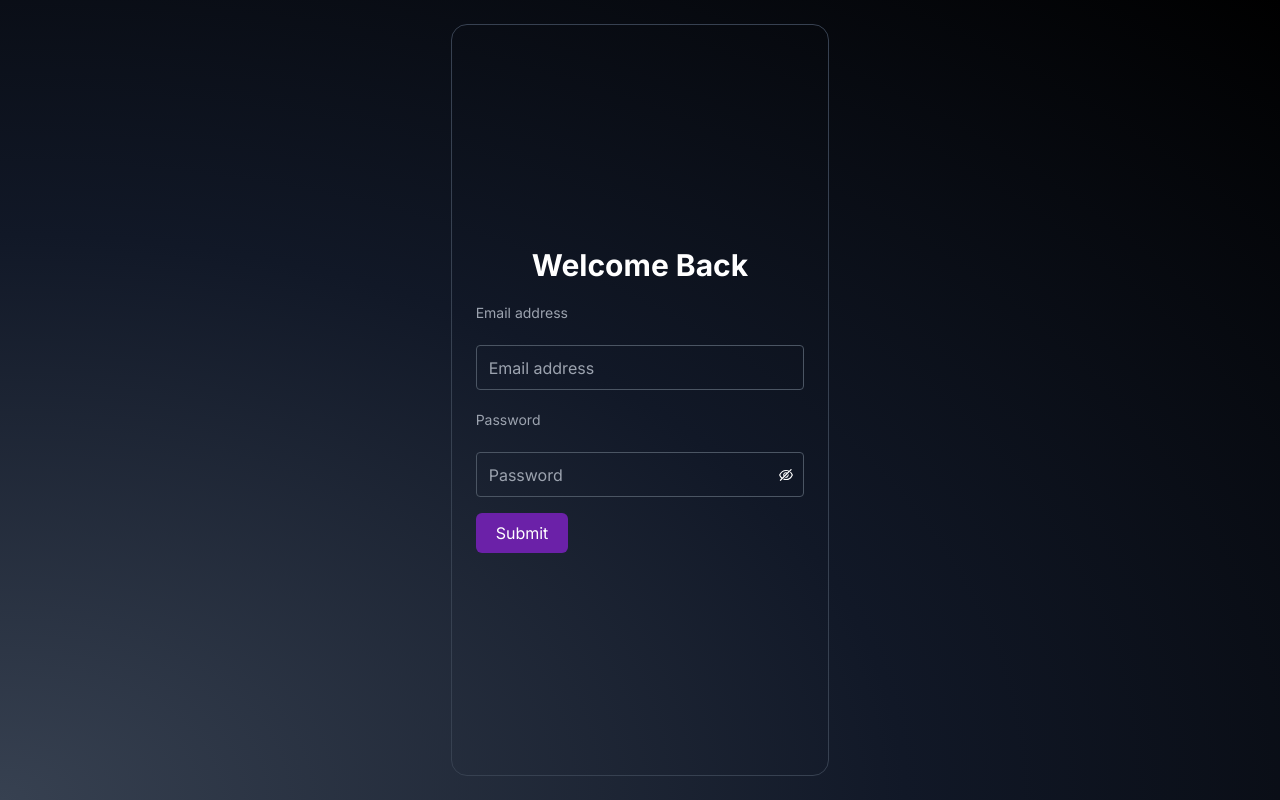
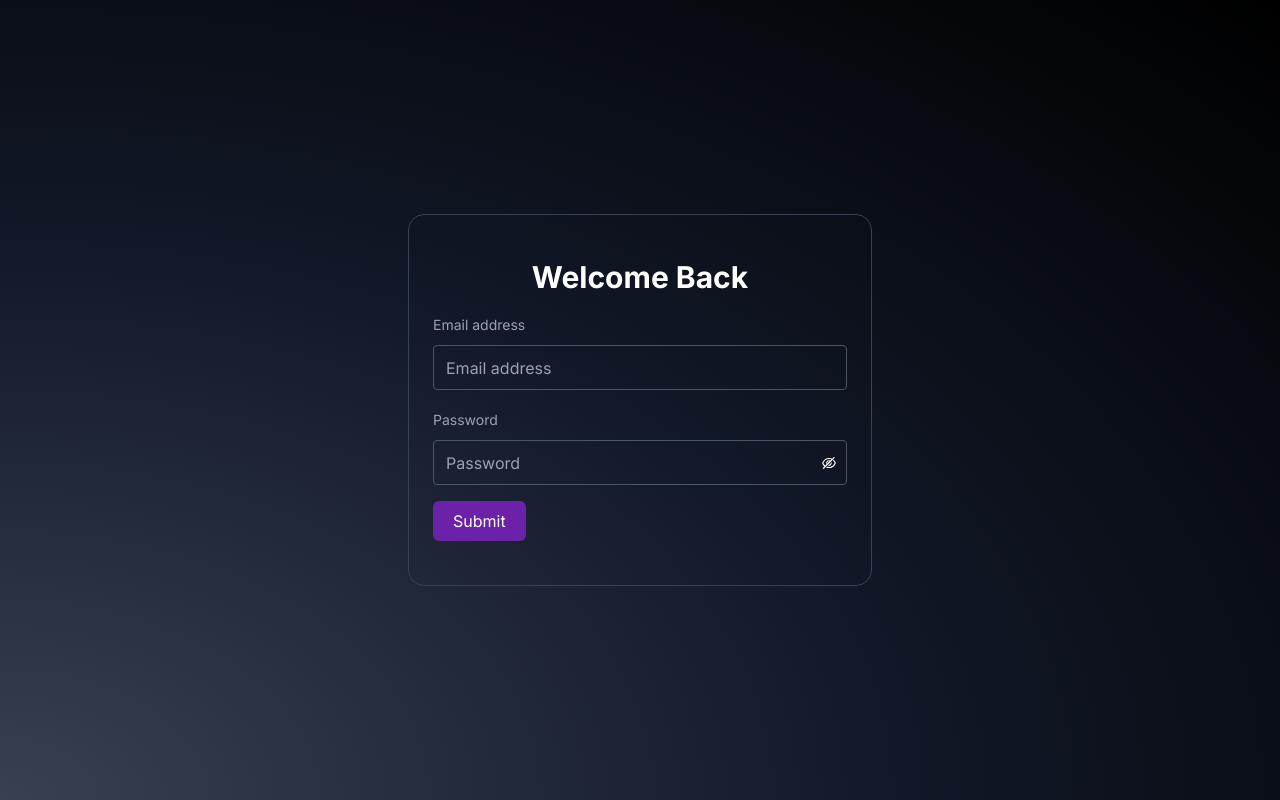
Before and after one commit to donnysppl/shopspplekart, a Next.js app: page / in a window 1280 px wide. Built offline with nearby package versions, Linux system fonts and the light colour scheme.

Commit message:
change woocommerce api codes

```diff
--- a/src/app/customer/tracking/page.tsx
+++ b/src/app/customer/tracking/page.tsx
@@ -37,7 +37,7 @@ export default function CustomerTracking() {
             body: JSON.stringify(custTrackInp)
         }).then(res => res.json())
             .then(res => {
-                console.log(res);
+                // console.log(res);
                 if (res.status === 200) {
                     const shipmentKey = Object.keys(res.responseData)[0];
                     const shipment = res.responseData[shipmentKey];
--- a/src/app/dashboard/page.jsx
+++ b/src/app/dashboard/page.jsx
@@ -8,8 +8,8 @@ import Link from 'next/link';
 
 const WooCommerce = new WooCommerceRestApi({
     url: "https://shopsppl.in",
-    consumerKey: "ck_362c79346df5045a8354633e29ca4433364baa75",
-    consumerSecret: "cs_7efa0e005bd7816f0f80708a2aad8c4aaddfde46",
+    consumerKey: "ck_2c787e464058ab73b1dc9620ee682c8684692b2f",
+    consumerSecret: "cs_a454b91f6a0a34069386868f5ee1919ea48b5529",
     version: "wc/v3"
 });
 
--- a/src/app/globals.css
+++ b/src/app/globals.css
@@ -59,7 +59,7 @@ body {
   @apply flex-row;
 }
 .form-label{
-  @apply leading-7 text-sm text-gray-400 mb-3 ;
+  @apply leading-7 text-sm text-gray-400  ;
 }
 .form-inp{
   @apply  w-full bg-transparent rounded border border-gray-600 text-base outline-none py-1.5 px-3 leading-8 transition-colors duration-200 ease-in-out text-gray-100 hover:border-purple-400 focus:border-purple-400 h-[45px];
--- a/src/app/page.tsx
+++ b/src/app/page.tsx
@@ -32,7 +32,7 @@ export default function Home() {
       headers: { 'Content-Type': 'application/json' },
     }).then(res => res.json())
       .then(res => {
-        console.log(res);
+        // console.log(res);
         if (res.status === 200) {
           toast.success(res.message);
           localStorage.setItem('token', res.bearerToken);
@@ -64,10 +64,10 @@ export default function Home() {
       <section>
         <div className="container mx-auto flex justify-center items-center">
 
-          <div className="w-full md:w-2/4 lg:w-1/3 h-screen p-6">
-            <div className="border border-gray-700 w-full h-full rounded-2xl">
+          <div className="w-full md:w-3/5 lg:w-2/5 h-screen p-6 flex items-center">
+            <div className="border border-gray-700 w-full rounded-2xl py-5" >
 
-              <div className="login-form-part flex flex-col justify-center h-full p-6 relative overflow-hidden">
+              <div className="login-form-part flex flex-col justify-center p-6 relative overflow-hidden">
                 {
                   loader ? <Loader/> : null
                 }
```
Also changed, not shown: package.json (+4 -4 lines), 2 other files (tests, documents, lock files or other folders).
